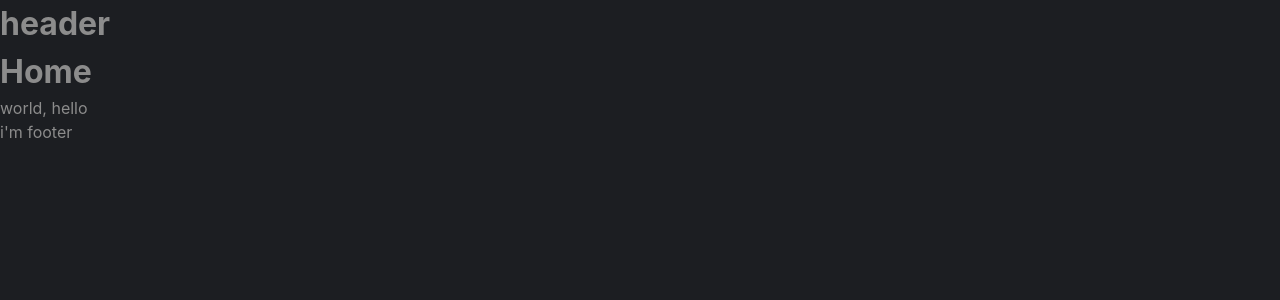
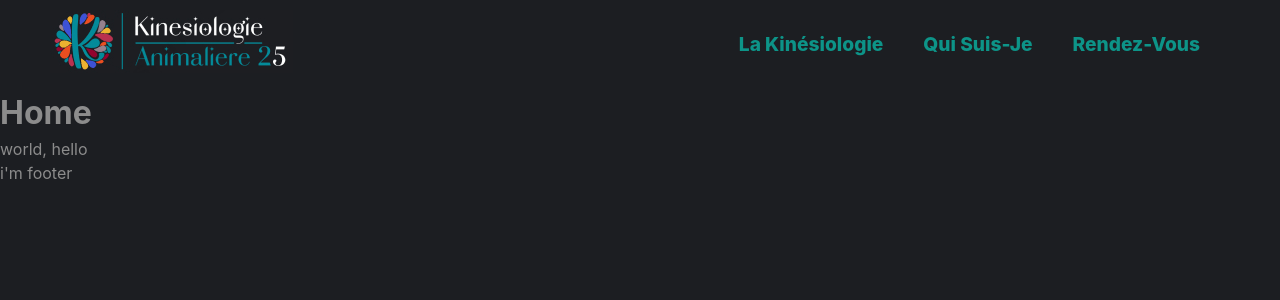
Before and after one commit to PilcodeurDev/GoReconnect, a React (Vite) app in the folder client/: page / in a window 1280 px wide. Shown: the top 300 px of the page. Built offline with nearby package versions, Linux system fonts and the light colour scheme.

Commit message:
setup header, need more data for setup anchor

```diff
--- a/client/src/components/layout/header/Header.css
+++ b/client/src/components/layout/header/Header.css
@@ -1,2 +1,19 @@
 .header {
+  display: flex;
+  margin: 10px 50px 10px 50px;
+  justify-content: space-between;
 }
+.logo {
+}
+.navbar {
+  display: flex;
+  margin: 10px 30px;
+  gap: 40px;
+  font-size: larger;
+  font-weight: 800;
+  color: #0d9488;
+  a {
+    text-decoration: none;
+    color: #0d9488;
+  }
+}
--- a/client/src/components/layout/header/Header.jsx
+++ b/client/src/components/layout/header/Header.jsx
@@ -1,9 +1,31 @@
+/**
+ * The external imports
+ */
+import { Link } from "react-router-dom";
+
+/**
+ * The internal imports
+ */
 import "./header.css";
+import { logotexte } from "../../../assets";
 
 export default function header() {
   return (
-    <div>
-      <h1 className="header">header</h1>
-    </div>
+    <header className="header">
+      <div className="logo">
+        <Link to="/">
+          <img
+            src={logotexte}
+            alt="logo Kinésiologie Animalière 25"
+            className=""
+          />
+        </Link>
+      </div>
+      <div className="navbar">
+        <Link to="/home#anchor_id_no_setup1">La Kinésiologie</Link>
+        <Link to="/home#anchor_id_no_setup2">Qui Suis-Je</Link>
+        <Link to="/home#anchor_id_no_setup3">Rendez-Vous</Link>
+      </div>
+    </header>
   );
 }
```
